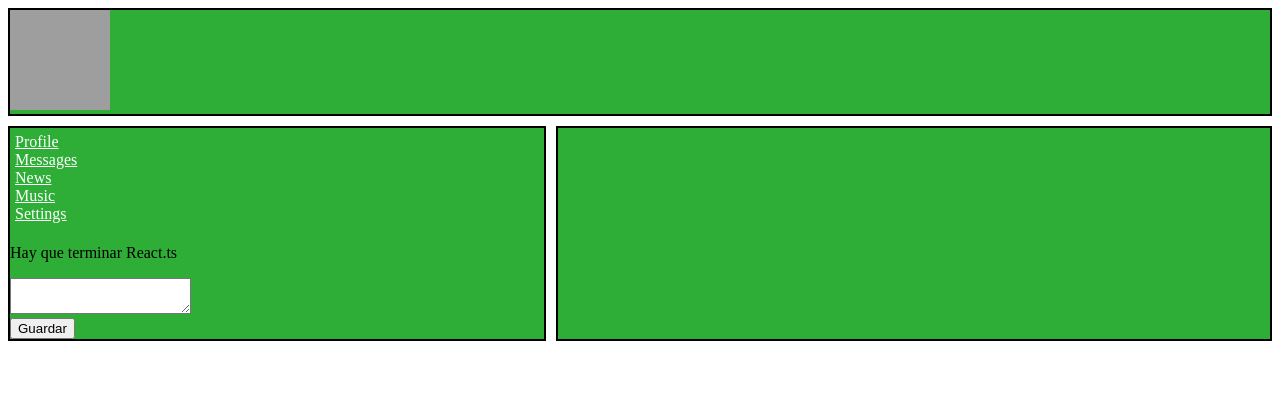
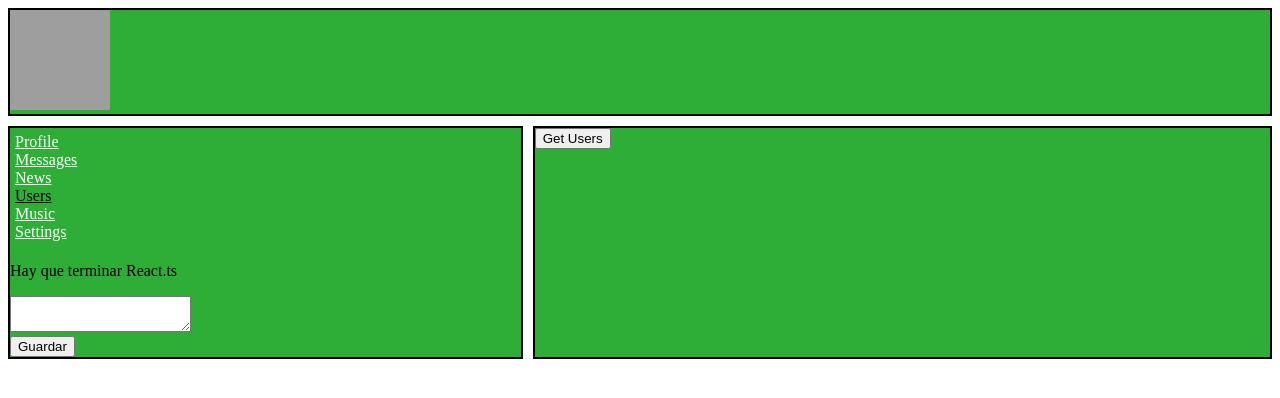
Before and after one commit to VitaliyBayRTS/ReactTS, a React (Create React App) app: page /users in a window 1280 px wide. Shown: the top 398 px of the page. Built offline with nearby package versions, Linux system fonts and the light colour scheme; grey boxes are pictures that could not be loaded.

Commit message:
Created users page and added axios library for rest api requests

```diff
--- a/package.json
+++ b/package.json
@@ -11,6 +11,7 @@
     "@types/react": "^16.9.22",
     "@types/react-dom": "^16.9.5",
     "@types/react-router-dom": "^5.1.3",
+    "axios": "^0.19.2",
     "node-sass": "^4.13.1",
     "react": "^16.12.0",
     "react-dom": "^16.12.0",
--- a/src/App.module.scss
+++ b/src/App.module.scss
@@ -1,7 +1,7 @@
 .app_wrapper {
     display: grid;
     grid-template-rows: 60px, 1fr;
-    grid-template-columns: 2fr, 10fr;
+    grid-template-columns: 1fr, 5fr, 5fr;
     grid-gap: 10px;
     grid-template-areas:
     "h h h"
--- a/src/App.tsx
+++ b/src/App.tsx
@@ -6,6 +6,7 @@ import Profile from './component/Profile/Profile';
 import { Route, BrowserRouter } from 'react-router-dom';
 import DialogContainer from './component/Dialog/DialogContainer';
 import SuperDialogContainer from './component/Dialog/DialogContainer';
+import UserContainer from './component/Users/UsersContainer';
 
 interface PropsInterface {
   store: any
@@ -20,6 +21,7 @@ const App: FunctionComponent<PropsInterface> = (props) => {
         <div className={s.content}>
             <Route path="/profile" render={() => <Profile store={props.store}/>} />
             <Route path="/dialog" render={() => <SuperDialogContainer />} />
+            <Route path="/users" render={() => <UserContainer />} />
         </div>
       </div>
     </BrowserRouter>
--- a/src/component/NavBar/NavBar.tsx
+++ b/src/component/NavBar/NavBar.tsx
@@ -25,6 +25,9 @@ const NavBar: FunctionComponent<PropsInterface> = (props) => {
                         <NavLink to="/news" className={s.item} activeClassName={s.active}>News</NavLink>
                     </li>
                     <li>
+                        <NavLink to="/users" className={s.item} activeClassName={s.active}>Users</NavLink>
+                    </li>
+                    <li>
                         <NavLink to="/music" className={s.item} activeClassName={s.active}>Music</NavLink>
                     </li>
                     <li>
--- a/src/component/Profile/MyPosts/MyPostsContainer.tsx
+++ b/src/component/Profile/MyPosts/MyPostsContainer.tsx
@@ -1,4 +1,3 @@
-import React, { FunctionComponent } from 'react';
 import { addPostActionCreator,  newPostTextActionCreator} from '../../../redux/profileReducer';
 import MyPosts from './MyPosts';
 import { connect } from 'react-redux';
--- /dev/null
+++ b/src/component/Users/Users.module.scss
@@ -0,0 +1,7 @@
+.avatar {
+    width: 100px;
+    height: 100px;
+}
+span {
+    display: block;
+}
--- /dev/null
+++ b/src/component/Users/Users.tsx
@@ -0,0 +1,39 @@
+import React from "react";
+import s from "./Users.module.scss";
+import axios from "axios";
+import userIcon from "../../assets/img/user.jpeg";
+
+let Users = (props: any) => {
+    let getUsers = () => {
+        if (props.users.length == 0) {
+            axios.get("https://social-network.samuraijs.com/api/1.0/users").then((response: any) => {
+                props.setUsers(response.data.items);
+            })
+        }
+    }
+
+
+    let usersProfils = props.users.map((u: any) => {
+    return <div key={u.id}>
+        <div>
+            <img src={u.photos.small != null ? u.photos.small : userIcon} alt="" className={s.avatar} />
+
+            {u.followed ? <button onClick={() => props.unfollow(u.id)}>Unfollow</button> :
+                <button onClick={() => props.follow(u.id)}>Follow</button>}
+        </div>
+        <div>
+            <span>{u.name}</span>
+            <span>{u.status}</span>
+            <span>{"u.location.city"}</span>
+            <span>{"u.location.country"}</span>
+        </div>
+    </div>
+    })
+
+    return <div>
+        <button onClick={getUsers}>Get Users</button>
+        {usersProfils}
+    </div>
+}
+
+export default Users;
--- /dev/null
+++ b/src/component/Users/UsersContainer.tsx
@@ -0,0 +1,28 @@
+import { connect } from "react-redux";
+import Users from "./Users";
+import { followAC, unfollowAC, setUsersAC } from "../../redux/usersReducer";
+
+let mapStateToProps = (state: any) => {
+    // debugger;
+    return {
+        users: state.usersPage.users
+    }
+}
+
+let mapDispatchToProps = (dispatch: any) => {
+    return {
+        follow: (userId: number) => {
+            dispatch(followAC(userId));
+        },
+        unfollow: (userId: number) => {
+            dispatch(unfollowAC(userId))
+        },
+        setUsers: (users: any) => {
+            dispatch(setUsersAC(users));
+        }
+    }
+}
+
+let UserContainer = connect(mapStateToProps, mapDispatchToProps)(Users);
+
+export default UserContainer;
--- a/src/redux/redux-store.ts
+++ b/src/redux/redux-store.ts
@@ -2,11 +2,13 @@ import {createStore, combineReducers} from 'redux';
 import dialogReducer from './dialogReducer';
 import profileReducer from './profileReducer';
 import sidebarReducer from './sidebarReducer';
+import usersReducer from './usersReducer';
 
 let reducers = combineReducers({
     dialogPage: dialogReducer,
     profilePage: profileReducer,
-    sidebarPage: sidebarReducer
+    sidebarPage: sidebarReducer,
+    usersPage: usersReducer
 });
 
 let store = createStore(reducers);
--- /dev/null
+++ b/src/redux/usersReducer.ts
@@ -0,0 +1,47 @@
+const FOLLOW: string = "FOLLOW";
+const UNFOLLOW: string = "UNFOLLOW";
+const SET_USERS: string = "SET-USERS";
+
+export let followAC = (userId: number) => ({type: FOLLOW, userId});
+export let unfollowAC = (userId: number) => ({type: UNFOLLOW, userId});
+export let setUsersAC = (users: any) => ({type: SET_USERS, users});
+
+let initialState = {
+    users: []
+}
+
+
+let usersReducer = (state: any = initialState, action: any) => {
+    // debugger;
+    switch (action.type) {
+        case FOLLOW:
+            return {
+                ...state,
+                users: state.users.map( (u: any) => {
+                    if(u.id == action.userId) {
+                        return {...u, followed: true};
+                    }
+                    return u;
+                })
+            }
+        case UNFOLLOW:
+            return {
+                ...state,
+                users: state.users.map( (u: any) => {
+                    if(u.id == action.userId) {
+                        return {...u, followed: false};
+                    }
+                    return u;
+                })
+            }
+        case SET_USERS:
+            return {
+                ...state,
+                users: [...state.users, ...action.users]
+            }
+        default:
+            return state;
+    }
+}
+
+export default usersReducer;
```
Also changed, not shown: src/assets/img/user.jpeg (added), 1 other file (tests, documents, lock files or other folders).
